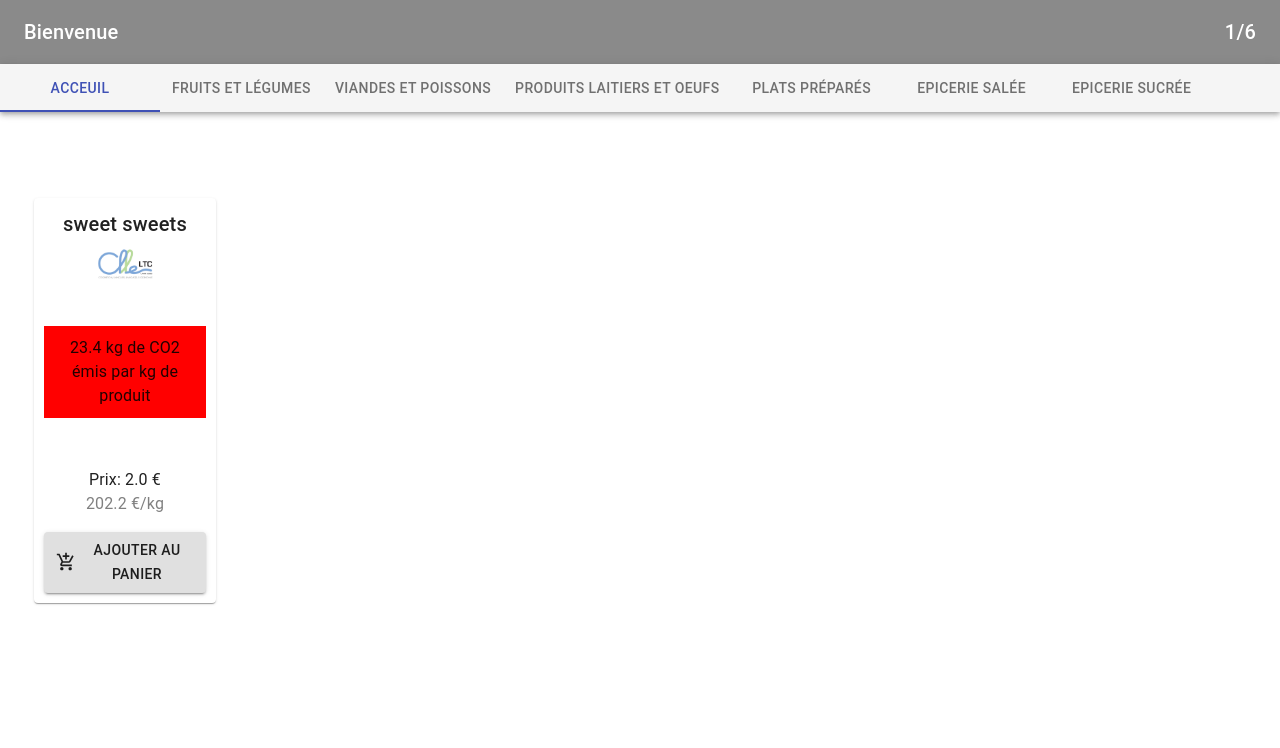
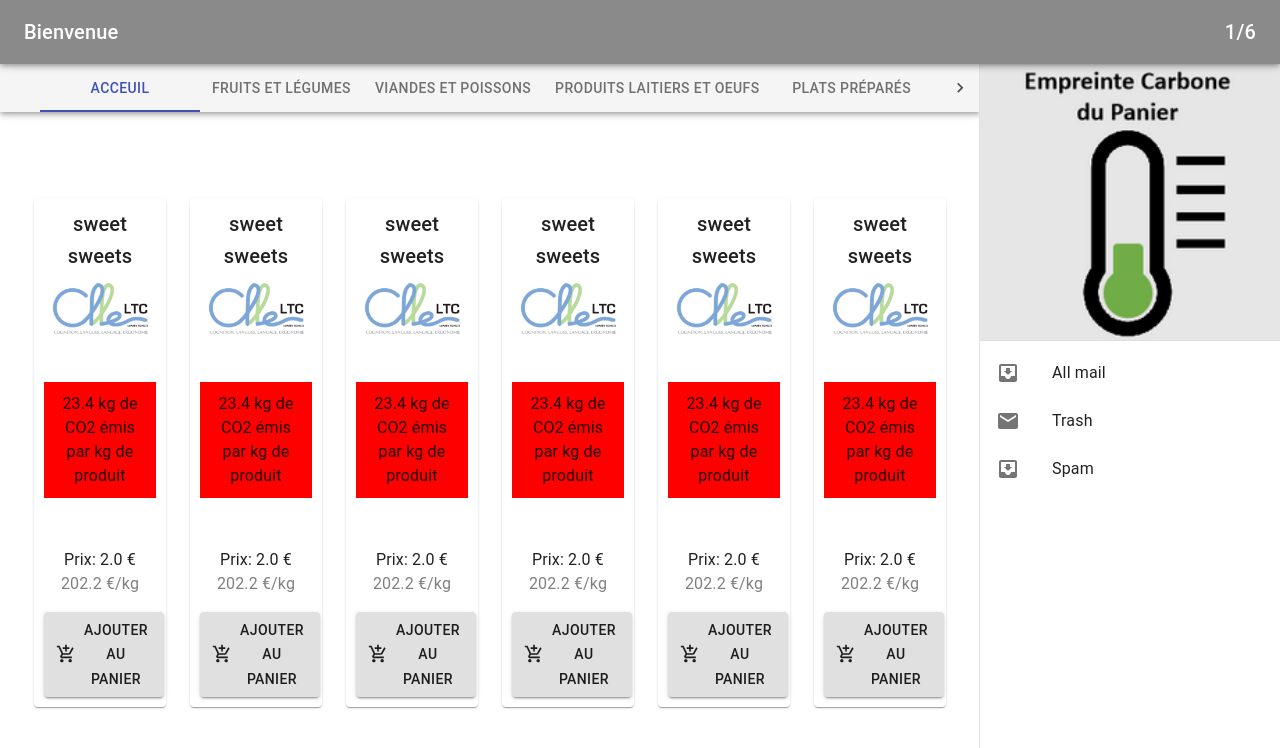
Before and after one commit to eemanon/greyshop, a React (Create React App) app: page /store in a window 1280 px wide. Shown: the top 748 px of the page. Built offline with nearby package versions, Linux system fonts and the light colour scheme.

Commit message:
Added side drawer of store

```diff
--- a/src/App.js
+++ b/src/App.js
@@ -15,7 +15,7 @@ import Questionnaire from './Questionnaire.js'
 function App() {
   const [progressState, setProgress] = useState( 1 );
   const titles = ["Bienvenue", "Consentement", "Instructions", "Shop", "Questionnaire", "Dice Game"];
-
+  const drawerWidth = 240;
 
   return (
     <div className="App">
--- a/src/HeaderBar.js
+++ b/src/HeaderBar.js
@@ -7,9 +7,11 @@ import Typography from '@material-ui/core/Typography';
 const useStyles = makeStyles((theme) => ({
   root: {
     flexGrow: 1,
+    zIndex: theme.zIndex.drawer + 1000,
   },
   bar: {
     backgroundColor: "#8a8a8a",
+    zIndex: theme.zIndex.drawer + 1,
   },
   menuButton: {
     marginRight: theme.spacing(2),
@@ -25,7 +27,7 @@ export default function HeaderBar(props) {
 
   return (
     <div className={classes.root}>
-      <AppBar position="static" className={classes.bar}>
+      <AppBar position="relative" className={classes.bar}>
         <Toolbar>
           <Typography variant="h6" className={classes.title}>
             {props.titletext}
--- a/src/ProductCard.js
+++ b/src/ProductCard.js
@@ -42,7 +42,7 @@ export default function ProductCard(props) {
             <Typography variant="h6" component="h2" gutterBottom>
             {props.name}
           </Typography>
-                <img src={logo} alt={props.alt} width="40%"/>
+                <img src={logo} alt={props.alt} width="100%"/>
                 <Typography variant="body1" gutterBottom className={classes.typo} style={{backgroundColor: props.color}}>
                 {props.indicator} kg de CO2 émis par kg de produit
                 </Typography>
--- a/src/Store.js
+++ b/src/Store.js
@@ -11,12 +11,24 @@ import Box from '@material-ui/core/Box';
 import ProductCard from './ProductCard';
 
 import ShoppingCartIcon from '@material-ui/icons/ShoppingCart';
+import Drawer from '@material-ui/core/Drawer';
+import List from '@material-ui/core/List';
+import Divider from '@material-ui/core/Divider';
+import ListItem from '@material-ui/core/ListItem';
+import ListItemIcon from '@material-ui/core/ListItemIcon';
+import ListItemText from '@material-ui/core/ListItemText';
+import InboxIcon from '@material-ui/icons/MoveToInbox';
+import MailIcon from '@material-ui/icons/Mail';
 
+
+import therm from './images/thermometer_placeholder.png'
+
+const drawerWidth = 300;
 
 const useStyles = makeStyles((theme) => ({
   root: {
     flexGrow: 1,
-
+    marginRight: drawerWidth
   },
   appbar: {
     width: '100%',
@@ -30,6 +42,14 @@ const useStyles = makeStyles((theme) => ({
     textAlign: 'center',
     color: theme.palette.text.secondary,
   },
+  drawer: {
+    width: drawerWidth,
+    flexShrink: 0,
+  },
+  drawerPaper: {
+    width: drawerWidth,
+  },
+  toolbar: theme.mixins.toolbar,
 }));
 
 function TabPanel(props) {
@@ -98,9 +118,46 @@ export default function FullWidthGrid() {
                         <Grid item xs={12} sm={6} md={3} lg={2}>
                         <ProductCard name="sweet sweets" quantity="200" unit="g" imagePath="./images/clle_logo.png" alt="alt" indicator="23.4" priceInEuros="2.0" pricePerUnit="202.2" color="red" mode="0"></ProductCard>
                         </Grid>
+                        <Grid item xs={12} sm={6} md={3} lg={2}>
+                        <ProductCard name="sweet sweets" quantity="200" unit="g" imagePath="./images/clle_logo.png" alt="alt" indicator="23.4" priceInEuros="2.0" pricePerUnit="202.2" color="red" mode="0"></ProductCard>
+                        </Grid>
+                        <Grid item xs={12} sm={6} md={3} lg={2}>
+                        <ProductCard name="sweet sweets" quantity="200" unit="g" imagePath="./images/clle_logo.png" alt="alt" indicator="23.4" priceInEuros="2.0" pricePerUnit="202.2" color="red" mode="0"></ProductCard>
+                        </Grid>
+                        <Grid item xs={12} sm={6} md={3} lg={2}>
+                        <ProductCard name="sweet sweets" quantity="200" unit="g" imagePath="./images/clle_logo.png" alt="alt" indicator="23.4" priceInEuros="2.0" pricePerUnit="202.2" color="red" mode="0"></ProductCard>
+                        </Grid>
+                        <Grid item xs={12} sm={6} md={3} lg={2}>
+                        <ProductCard name="sweet sweets" quantity="200" unit="g" imagePath="./images/clle_logo.png" alt="alt" indicator="23.4" priceInEuros="2.0" pricePerUnit="202.2" color="red" mode="0"></ProductCard>
+                        </Grid>
+                        <Grid item xs={12} sm={6} md={3} lg={2}>
+                        <ProductCard name="sweet sweets" quantity="200" unit="g" imagePath="./images/clle_logo.png" alt="alt" indicator="23.4" priceInEuros="2.0" pricePerUnit="202.2" color="red" mode="0"></ProductCard>
+                        </Grid>
                     </Grid>
                 </TabPanel>
             ))}
+
+        <Drawer className={classes.drawer}
+        variant="permanent"
+        classes={{
+          paper: classes.drawerPaper,
+        }}
+        anchor="right"
+        >
+          <div className={classes.toolbar} />
+        <Divider />
+        <img src={therm} alt="therm"/>
+
+        <Divider />
+        <List>
+          {['All mail', 'Trash', 'Spam'].map((text, index) => (
+            <ListItem button key={text}>
+              <ListItemIcon>{index % 2 === 0 ? <InboxIcon /> : <MailIcon />}</ListItemIcon>
+              <ListItemText primary={text} />
+            </ListItem>
+          ))}
+        </List>
+      </Drawer>
     </div>
   );
 }
```
Also changed, not shown: src/images/thermometer_placeholder.png (added).
